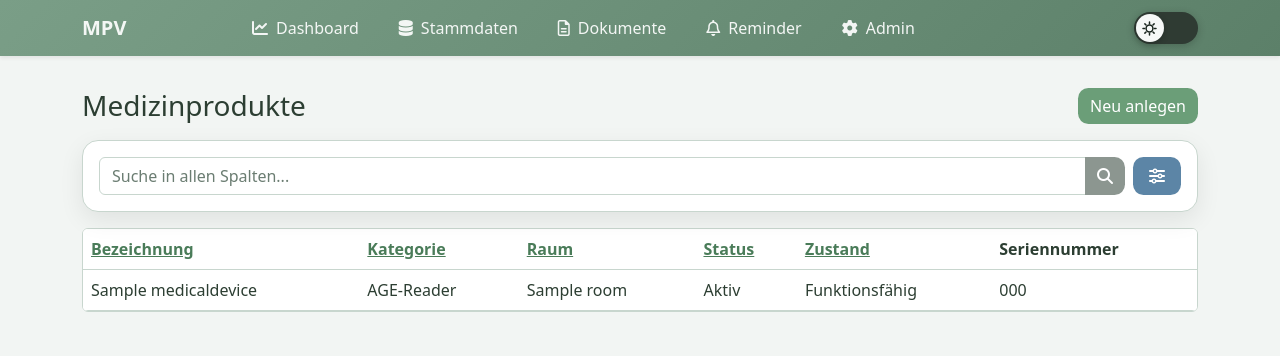
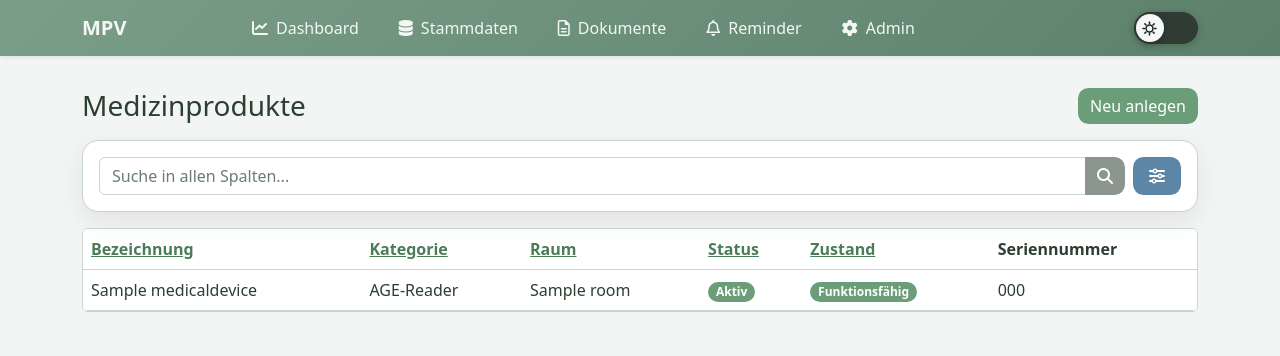
Before and after one commit to fjhzi/MPV, a Django app: page / in a window 1280 px wide. Shown: the top 356 px of the page. Run offline with Django 5.2, Linux system fonts and the light colour scheme; data comes from the database, SQL or seed files in the repository; tables that the repository leaves empty hold one stand-in row (values such as "Sample post").

Commit message:
anpassung dashboard

```diff
--- a/inventory/templates/inventory/dashboard.html
+++ b/inventory/templates/inventory/dashboard.html
@@ -96,12 +96,27 @@
   </thead>
   <tbody>
   {% for device in devices %}
-      <tr onclick="window.location='{% url 'device-detail' device.pk %}'" style="cursor:pointer;">
+    <tr data-href="{% url 'device-detail' device.pk %}" onclick="window.location.href=this.dataset.href;" style="cursor:pointer;">
       <td>{{ device.name }}</td>
       <td>{{ device.category.name }}</td>
       <td>{{ device.room.name|default:'-' }}</td>
-        <td>{{ device.get_activity_status_display }}</td>
-        <td>{{ device.get_functional_status_display }}</td>
+
+      <td>
+        {% if device.get_activity_status_display == 'Aktiv' %}
+          <span class="badge rounded-pill bg-success">{{ device.get_activity_status_display }}</span>
+        {% else %}
+          <span class="badge rounded-pill bg-secondary">{{ device.get_activity_status_display }}</span>
+        {% endif %}
+      </td>
+
+      <td>
+        {% if device.get_functional_status_display == 'Funktionsfähig' %}
+          <span class="badge rounded-pill bg-success">{{ device.get_functional_status_display }}</span>
+        {% else %}
+          <span class="badge rounded-pill bg-danger">{{ device.get_functional_status_display }}</span>
+        {% endif %}
+      </td>
+
       <td>{{ device.serial_number }}</td>
     </tr>
   {% empty %}
--- a/templates/base.html
+++ b/templates/base.html
@@ -44,6 +44,20 @@
       --btn-add: #6b9e78;    /* Grün */
       --btn-save: #5c85a6;   /* Blau */
       --btn-cancel: #8c9690; /* Grau */
+
+      /* --- BOOTSTRAP OVERRIDES FÜR BADGES --- */
+
+      /* Überschreibt bg-success (angepasst an --btn-add) */
+      --bs-success: #6b9e78;
+      --bs-success-rgb: 107, 158, 120;
+
+      /* Überschreibt bg-danger (angepasst an --btn-delete) */
+      --bs-danger: #c95c5c;
+      --bs-danger-rgb: 201, 92, 92;
+
+      /* Überschreibt bg-secondary (angepasst an --btn-cancel) */
+      --bs-secondary: #8c9690;
+      --bs-secondary-rgb: 140, 150, 144;
     }
 
     html[data-theme="dark"] {
```
Lines whose indentation alone changed are shown as unchanged.
